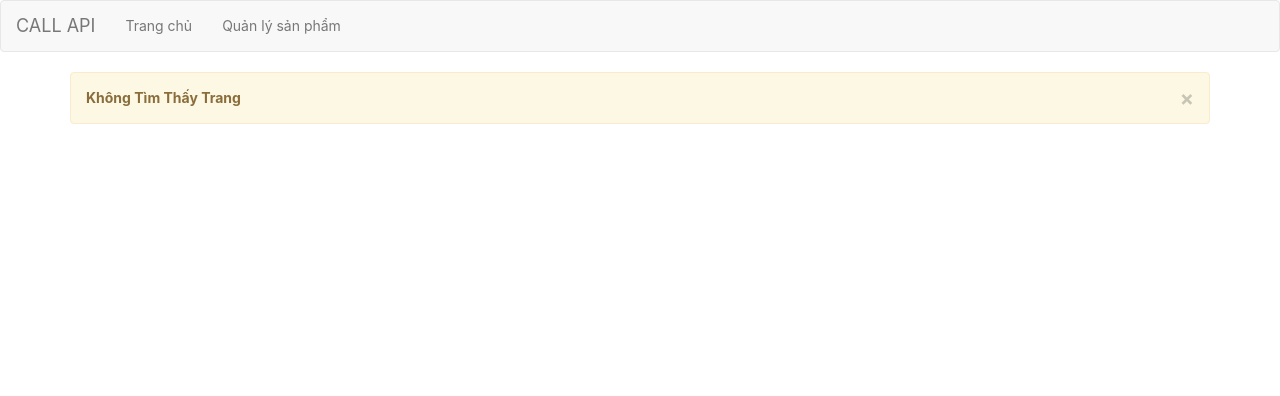
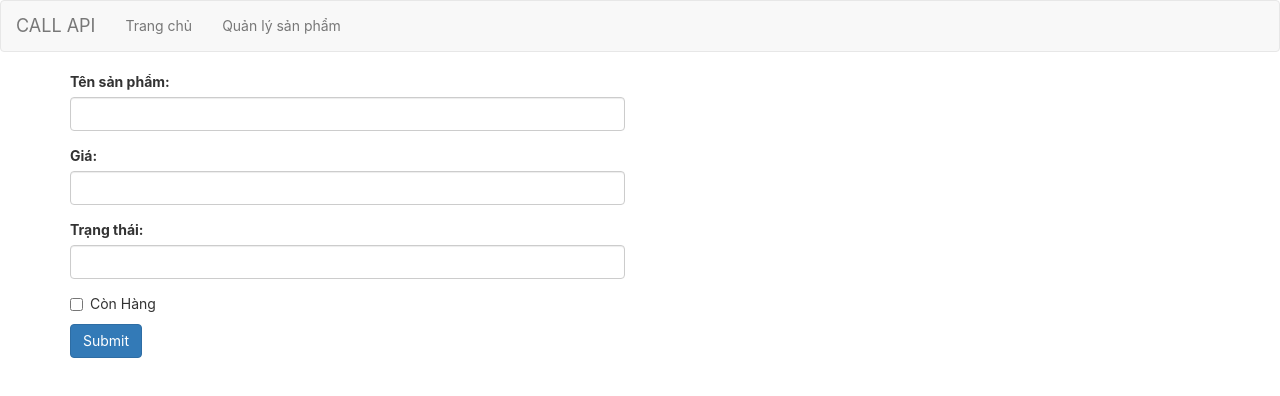
Before and after one commit to duytien812/REACTJS-Connect-API, a React (Create React App) app: page /product/add in a window 1280 px wide. Shown: the top 396 px of the page. Built offline with nearby package versions, Linux system fonts and the light colour scheme.

Commit message:
89. Connect API : Tích Hợp React-Router P2 	- Viết Router cho trang Danh Sách Sản Phẩm (ProductListPage -> ProductList -> ProductItem) 	- Viết Router cho trang Thêm và sửa (ProductActionPage) 	 + Link Thêm: product/add 	 + Link Sửa: product/id/edit  ->  product/1/edit

```diff
--- a/src/components/ProductItem/ProductItem.js
+++ b/src/components/ProductItem/ProductItem.js
@@ -2,24 +2,28 @@
 
 class ProductItem extends Component {
     render() {
+        var { product, index } = this.props;
+        var statusName = product.status ? 'Còn Hàng' : 'Hết Hàng';
+        var statusClass = product.status ? 'warning' : 'default';
+
         return (
             <tr>
-                <td>1</td>
-                <td>1</td>
-                <td>Iphone XS Max</td>
-                <td>20.000.000</td>
+                <td>{index + 1}</td>
+                <td>{product.id}</td>
+                <td>{product.name}</td>
+                <td>{product.price}</td>
                 <td>
-                    <span className="label label-warning">
-                        Còn Hàng
-                                                        </span>
+                    <span className={`label label-${statusClass}`}>
+                        {statusName}
+                    </span>
                 </td>
                 <td>
                     <button type="button" className="btn btn-success mr-10">
                         Sửa
-                                                        </button>
+                    </button>
                     <button type="button" className="btn btn-danger">
                         Xóa
-                                                        </button>
+                    </button>
                 </td>
             </tr>
 
--- a/src/components/ProductList/ProductList.js
+++ b/src/components/ProductList/ProductList.js
@@ -21,9 +21,7 @@
                             </tr>
                         </thead>
                         <tbody>
-                            <ProductItem />
-                            <ProductItem />
-                            <ProductItem />
+                            {this.props.children}
                         </tbody>
                     </table>
                 </div>
--- /dev/null
+++ b/src/pages/ProductActionPage/ProductActionPage.js
@@ -0,0 +1,35 @@
+import React, { Component } from 'react';
+import ProductList from '../../components/ProductList/ProductList';
+import ProductItem from '../../components/ProductItem/ProductItem';
+
+class ProductActionPage extends Component {
+    render() {
+        return (
+            <div className="col-xs-6 col-sm-6 col-md-6 col-lg-6">
+                <form>
+                    <div className="form-group">
+                        <label>Tên sản phẩm: </label>
+                        <input type="text" className="form-control" />
+                    </div>
+                    <div className="form-group">
+                        <label>Giá: </label>
+                        <input type="number" className="form-control" />
+                    </div>
+                    <div className="form-group">
+                        <label>Trạng thái: </label>
+                        <input type="text" className="form-control" />
+                    </div>
+                    <div className="checkbox">
+                        <label>
+                            <input type="checkbox" value="" />
+                            Còn Hàng
+                        </label>
+                    </div>
+                    <button type="submit" className="btn btn-primary">Submit</button>
+                </form>
+            </div>
+        );
+    }
+}
+
+export default ProductActionPage;
--- /dev/null
+++ b/src/pages/ProductListPage/ProductListPage.js
@@ -0,0 +1,37 @@
+import React, { Component } from 'react';
+import ProductList from './../../components/ProductList/ProductList';
+import ProductItem from './../../components/ProductItem/ProductItem';
+
+class ProductListPage extends Component {
+    render() {
+        var products = [];
+        return (
+            <div className="col-xs-12 col-sm-12 col-md-12 col-lg-12">
+                <button type="button" className="btn btn-info mb-10">
+                    Thêm sản phẩm
+                </button>
+                <ProductList>
+                    { this.showProducts(products) }
+                </ProductList>
+            </div>
+        );
+    }
+
+    showProducts(products) {
+        var result = null;
+        if(products.length > 0){
+            result = products.map((product, index) => {
+                return (
+                    <ProductItem
+                        key={index}
+                        product={product}
+                        index={index}
+                    />
+                )
+            })
+        }
+        return result;
+    }
+}
+
+export default ProductListPage;
--- a/src/routes.js
+++ b/src/routes.js
@@ -1,12 +1,29 @@
 import React from 'react';
 import HomePage from './pages/HomePage/HomePage';
 import NotFoundPage from './pages/NotFoundPage/NotFoundPage';
+import ProductListPage from './pages/ProductListPage/ProductListPage';
+import ProductActionPage from './pages/ProductActionPage/ProductActionPage';
 
 const routes = [
     {
         path: '/',
         exact: true,
         main: () => <HomePage />
+    },
+    {
+        path: '/product-list',
+        exact: false,
+        main: () => <ProductListPage />
+    },
+    {
+        path: '/product/add',
+        exact: false,
+        main: () => <ProductActionPage />
+    },
+    {
+        path: '/product/:id/edit',
+        exact: false,
+        main: ({match}) => <ProductActionPage match={match} />
     },
     {
         path: '',
```
Also changed, not shown: src/App.js (+0 -7 lines), NOTE.TXT.
